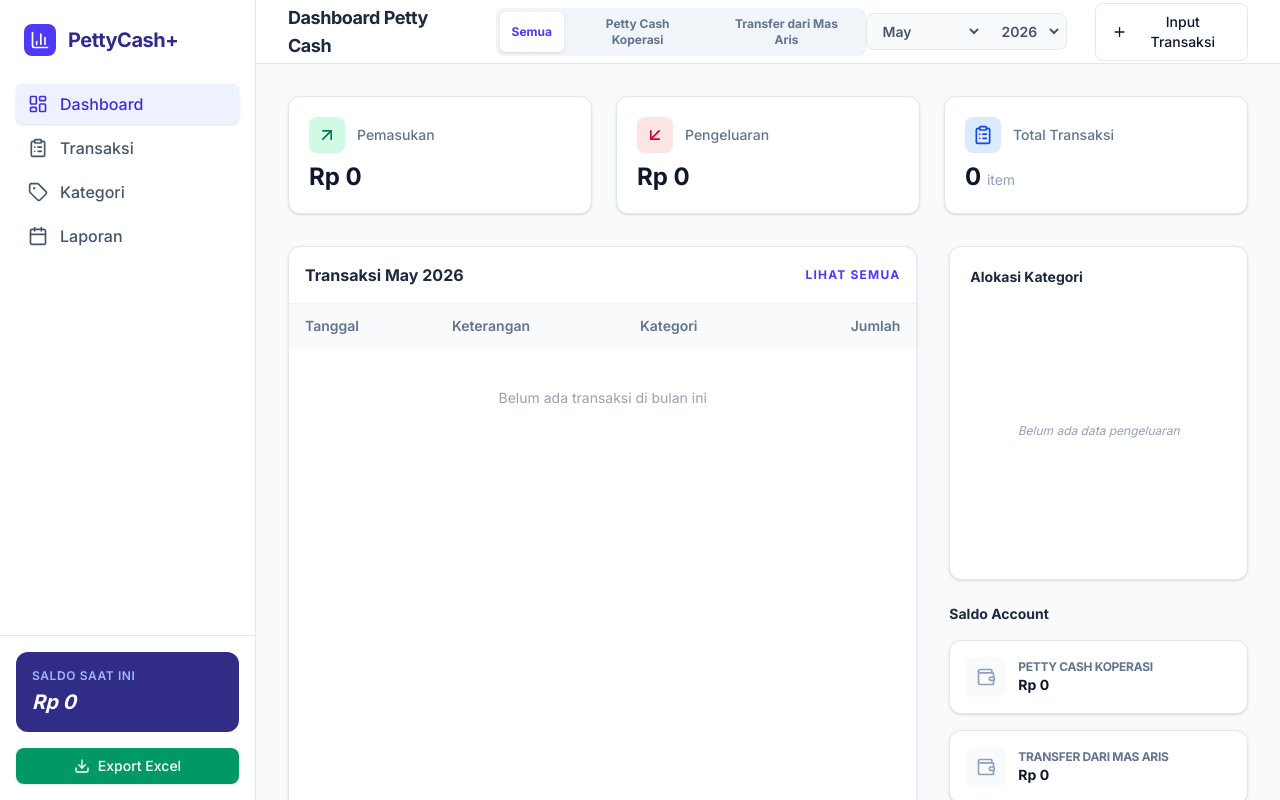
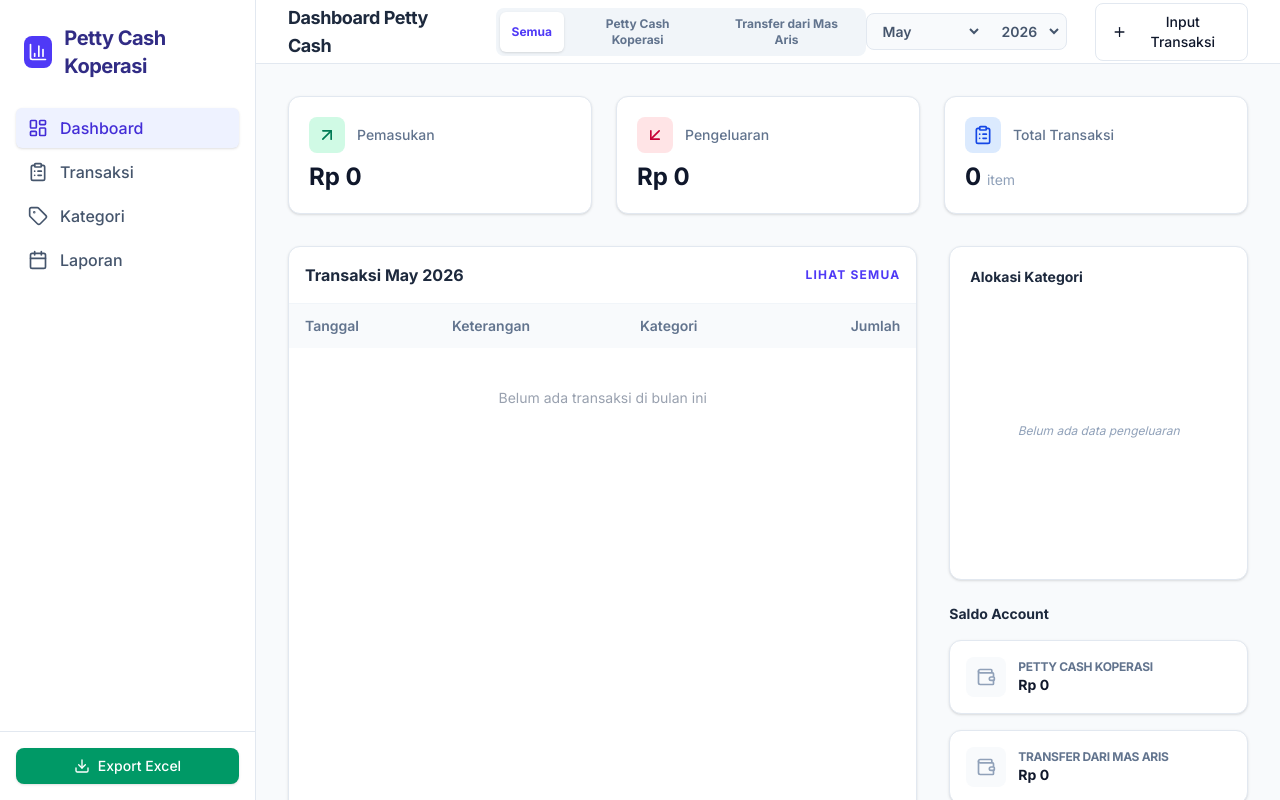
Before and after one commit to febryobym/pettycashkop, a React (Vite) app: page / in a window 1280 px wide. Shown: the top 800 px of the page. Built offline with nearby package versions, Linux system fonts and the light colour scheme.

Commit message:
ui: update branding and remove balance display
Update the sidebar branding to "Petty Cash Koperasi" and remove the static total balance display to streamline the interface.

```diff
--- a/src/App.tsx
+++ b/src/App.tsx
@@ -202,7 +202,7 @@ export default function App() {
             <div className="w-8 h-8 bg-indigo-600 rounded-lg flex items-center justify-center">
               <BarChart3 className="w-5 h-5 text-white" />
             </div>
-            <span className="font-bold text-xl tracking-tight text-indigo-900">PettyCash+</span>
+            <span className="font-bold text-xl tracking-tight text-indigo-900">Petty Cash Koperasi</span>
           </div>
         </div>
 
@@ -234,10 +234,6 @@ export default function App() {
         </nav>
 
         <div className="p-4 border-t border-slate-200 mt-auto">
-          <div className="bg-indigo-900 rounded-xl p-4 text-white mb-4">
-            <p className="text-xs text-indigo-300 uppercase tracking-wider font-semibold mb-1">Saldo Saat Ini</p>
-            <p className="text-xl font-bold italic">{formatCurrency(totalBalance)}</p>
-          </div>
           <button
             onClick={exportToExcel}
             className="w-full flex items-center justify-center gap-2 px-4 py-2 bg-emerald-600 text-white rounded-lg text-sm font-medium shadow-sm hover:bg-emerald-700 transition-colors"
```
